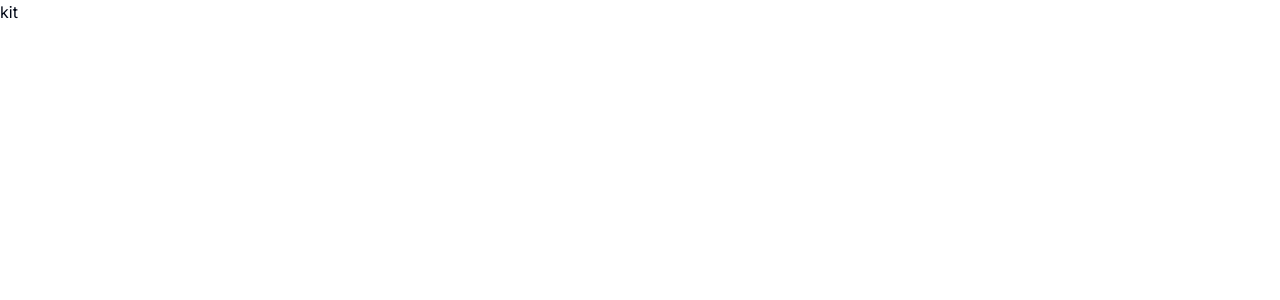
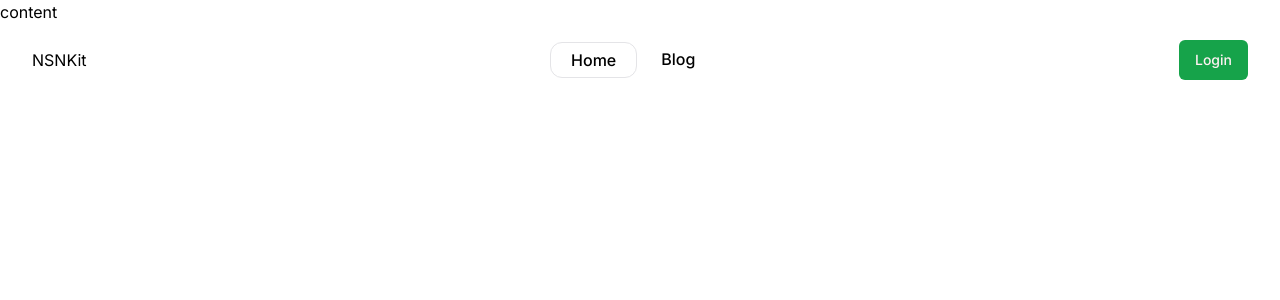
Before and after one commit to monsterooo/nextjs-saas-kit, a Next.js app: page / in a window 1280 px wide. Shown: the top 300 px of the page. Built offline with nearby package versions, Linux system fonts and the light colour scheme.

Commit message:
feat: add basic layout

```diff
--- a/package.json
+++ b/package.json
@@ -18,6 +18,7 @@
     "lucide-react": "^0.428.0",
     "next": "14.2.5",
     "next-auth": "^4.24.7",
+    "next-themes": "^0.3.0",
     "react": "^18",
     "react-dom": "^18",
     "tailwind-merge": "^2.5.2",
--- /dev/null
+++ b/src/app/(app)/layout.tsx
@@ -0,0 +1,14 @@
+import { Nav } from "@/components/nav/nav"
+
+interface MarketingLayoutProps {
+  children: React.ReactNode
+}
+
+export default function MarketingLayout({ children }) {
+  return (
+    <div>
+      <Nav />
+      {children}
+    </div>
+  )
+}
--- /dev/null
+++ b/src/app/(app)/page.tsx
@@ -0,0 +1,7 @@
+export default function Home() {
+  return (
+    <main className="">
+      <section className="">content</section>
+    </main>
+  )
+}
--- /dev/null
+++ b/src/app/(auth)/layout.tsx
@@ -0,0 +1,7 @@
+interface LoginPageProps {
+  children: React.ReactNode
+}
+
+export default function LoingLayout({ children }: LoginPageProps) {
+  return <div className="min-h-screen">{children}</div>
+}
--- a/src/app/(auth)/login/login-form.tsx
+++ b/src/app/(auth)/login/login-form.tsx
@@ -9,11 +9,13 @@ export function LoginForm() {
   const GithubComponent = () => {
     return (
       <Button
+        variant="outline"
+        className="flex items-center justify-center w-full"
         onClick={() => {
           signIn("github")
         }}
       >
-        <Icons.gitHub /> Github
+        <Icons.gitHub className="size-4 mr-2" /> Github
       </Button>
     )
   }
@@ -27,7 +29,9 @@ export function LoginForm() {
   return (
     <div>
       {authProviders.map((provider) => (
-        <div key={provider.name}>{provider.component}</div>
+        <div key={provider.name} className="flex">
+          {provider.component}
+        </div>
       ))}
     </div>
   )
--- a/src/app/(auth)/login/page.tsx
+++ b/src/app/(auth)/login/page.tsx
@@ -1,9 +1,70 @@
+import Image from "next/image"
+import Link from "next/link"
+
+import { env } from "@/env"
+
 import { LoginForm } from "./login-form"
 
-export default function LoginPage() {
+export default async function LoginPage() {
+  const response = await fetch(`${env.NEXT_PUBLIC_APP_URL}/api/bing`, {
+    method: "POST",
+  })
+  const data = await response.json()
+
   return (
-    <div>
-      <LoginForm />
+    <div className="container relative h-screen flex-col items-center justify-center grid lg:max-w-none lg:grid-cols-2 lg:px-0">
+      <div className="relative hidden h-full flex-col bg-muted p-10 text-white dark:border-r lg:flex">
+        <div
+          className="absolute inset-0 bg-cover bg-center"
+          style={{ backgroundImage: `url(${data?.[0]?.fullUrl})` }}
+        />
+        <div className="relative z-20 flex items-center text-lg font-medium">
+          <Image
+            src="/logo.svg"
+            width={24}
+            height={24}
+            alt="logo"
+            className="mr-2"
+          />
+          NSNKit
+        </div>
+        <div className="relative z-20 mt-auto">
+          <blockquote className="space-y-2">
+            <p className="text-lg">&ldquo;{data?.[0]?.title}&rdquo;</p>
+            <footer className="text-sm">{data?.[0]?.copyright}</footer>
+          </blockquote>
+        </div>
+      </div>
+
+      <div className="lg:p-8">
+        <div className="mx-auto flex w-full flex-col justify-center space-y-6 sm:w-[380px]">
+          <div className="flex flex-col space-y-2 text-center">
+            <h1 className="text-2xl font-semibold tracking-tight flex flex-col justify-center items-center">
+              <Image src="/logo.svg" width={64} height={64} alt="logo" />
+              <p className="mt-4">Log in to your account</p>
+            </h1>
+          </div>
+          <LoginForm />
+          <p className="px-8 text-center text-sm text-muted-foreground">
+            By logging in, you agree to our
+            <br />
+            <Link
+              href="/terms"
+              className="underline underline-offset-4 hover:text-primary"
+            >
+              Terms of Service
+            </Link>{" "}
+            and{" "}
+            <Link
+              href="/privacy"
+              className="underline underline-offset-4 hover:text-primary"
+            >
+              Privacy Policy
+            </Link>
+            .
+          </p>
+        </div>
+      </div>
     </div>
   )
 }
--- /dev/null
+++ b/src/app/api/bing/route.ts
@@ -0,0 +1,16 @@
+import { NextResponse } from "next/server"
+
+export const POST = async function POST(req) {
+  const url = "https://peapix.com/bing/feed?country=us"
+  try {
+    const response = await fetch(url, { method: "GET" })
+    const json = await response.json()
+    return NextResponse.json(json)
+  } catch (error) {
+    console.error("api bing error:", error)
+    return NextResponse.json(
+      { message: "Fetch bing image failed." },
+      { status: 400 }
+    )
+  }
+}
--- a/src/app/layout.tsx
+++ b/src/app/layout.tsx
@@ -1,22 +1,29 @@
-import type { Metadata } from "next";
-import { Inter } from "next/font/google";
-import "@/styles/globals.css";
+import type { Metadata } from "next"
+import { Inter } from "next/font/google"
 
-const inter = Inter({ subsets: ["latin"] });
+import "@/styles/globals.css"
+
+import { ThemeProvider } from "next-themes"
+
+const inter = Inter({ subsets: ["latin"] })
 
 export const metadata: Metadata = {
   title: "Create Next App",
   description: "Generated by create next app",
-};
+}
 
 export default function RootLayout({
   children,
 }: Readonly<{
-  children: React.ReactNode;
+  children: React.ReactNode
 }>) {
   return (
     <html lang="en">
-      <body className={inter.className}>{children}</body>
+      <body className={inter.className}>
+        <ThemeProvider defaultTheme="light" attribute="class">
+          {children}
+        </ThemeProvider>
+      </body>
     </html>
-  );
+  )
 }
--- a/src/app/page.tsx
+++ /dev/null
@@ -1,3 +0,0 @@
-export default function Home() {
-  return <main className="">kit</main>;
-}
--- /dev/null
+++ b/src/components/nav/nav.tsx
@@ -0,0 +1,42 @@
+import Image from "next/image"
+import Link from "next/link"
+
+import { Button } from "../ui/button"
+
+export function Nav() {
+  return (
+    <header className="fixed left-0 pt-8 z-[1000000000] duration-500 transition-all w-full bg-transparent">
+      <nav className="container flex items-center justify-between">
+        <div className="nav-logo">
+          <Link href="/">
+            {/* <Image src="/logo.svg" width={24} height={24} alt="logo" /> */}
+            NSNKit
+          </Link>
+        </div>
+        <ul className="hidden lg:flex mx-auto bg-white dark:bg-secondary p-2.5 shadow-nav rounded-3xl [&>*:not(:last-child)]:me-1">
+          <li>
+            <Link
+              href="#"
+              className="flex items-center text-base font-medium md:px-5 md:py-[5px] border rounded-xl"
+            >
+              Home
+            </Link>
+          </li>
+          <li>
+            <Link
+              href="#"
+              className="flex items-center text-base font-medium md:px-5 md:py-[5px]"
+            >
+              Blog
+            </Link>
+          </li>
+        </ul>
+        <ul className="flex items-center max-lg:ml-auto  [&>*:not(:last-child)]:me-2.5">
+          <li>
+            <Button>Login</Button>
+          </li>
+        </ul>
+      </nav>
+    </header>
+  )
+}
--- a/src/styles/globals.css
+++ b/src/styles/globals.css
@@ -5,24 +5,24 @@
 @layer base {
   :root {
     --background: 0 0% 100%;
-    --foreground: 222.2 84% 4.9%;
+    --foreground: 240 10% 3.9%;
     --card: 0 0% 100%;
-    --card-foreground: 222.2 84% 4.9%;
+    --card-foreground: 240 10% 3.9%;
     --popover: 0 0% 100%;
-    --popover-foreground: 222.2 84% 4.9%;
-    --primary: 222.2 47.4% 11.2%;
-    --primary-foreground: 210 40% 98%;
-    --secondary: 210 40% 96.1%;
-    --secondary-foreground: 222.2 47.4% 11.2%;
-    --muted: 210 40% 96.1%;
-    --muted-foreground: 215.4 16.3% 46.9%;
-    --accent: 210 40% 96.1%;
-    --accent-foreground: 222.2 47.4% 11.2%;
+    --popover-foreground: 240 10% 3.9%;
+    --primary: 142.1 76.2% 36.3%;
+    --primary-foreground: 355.7 100% 97.3%;
+    --secondary: 240 4.8% 95.9%;
+    --secondary-foreground: 240 5.9% 10%;
+    --muted: 240 4.8% 95.9%;
+    --muted-foreground: 240 3.8% 46.1%;
+    --accent: 240 4.8% 95.9%;
+    --accent-foreground: 240 5.9% 10%;
     --destructive: 0 84.2% 60.2%;
-    --destructive-foreground: 210 40% 98%;
-    --border: 214.3 31.8% 91.4%;
-    --input: 214.3 31.8% 91.4%;
-    --ring: 222.2 84% 4.9%;
+    --destructive-foreground: 0 0% 98%;
+    --border: 240 5.9% 90%;
+    --input: 240 5.9% 90%;
+    --ring: 142.1 76.2% 36.3%;
     --radius: 0.5rem;
     --chart-1: 12 76% 61%;
     --chart-2: 173 58% 39%;
@@ -32,25 +32,25 @@
   }
 
   .dark {
-    --background: 222.2 84% 4.9%;
-    --foreground: 210 40% 98%;
-    --card: 222.2 84% 4.9%;
-    --card-foreground: 210 40% 98%;
-    --popover: 222.2 84% 4.9%;
-    --popover-foreground: 210 40% 98%;
-    --primary: 210 40% 98%;
-    --primary-foreground: 222.2 47.4% 11.2%;
-    --secondary: 217.2 32.6% 17.5%;
-    --secondary-foreground: 210 40% 98%;
-    --muted: 217.2 32.6% 17.5%;
-    --muted-foreground: 215 20.2% 65.1%;
-    --accent: 217.2 32.6% 17.5%;
-    --accent-foreground: 210 40% 98%;
+    --background: 80 6% 10%;
+    --foreground: 0 0% 95%;
+    --card: 24 9.8% 10%;
+    --card-foreground: 0 0% 95%;
+    --popover: 0 0% 9%;
+    --popover-foreground: 0 0% 95%;
+    --primary: 79 74% 58%;
+    --primary-foreground: 144.9 80.4% 10%;
+    --secondary: 90 3% 13%;
+    --secondary-foreground: 0 0% 98%;
+    --muted: 0 0% 15%;
+    --muted-foreground: 240 5% 64.9%;
+    --accent: 12 6.5% 15.1%;
+    --accent-foreground: 0 0% 98%;
     --destructive: 0 62.8% 30.6%;
-    --destructive-foreground: 210 40% 98%;
-    --border: 217.2 32.6% 17.5%;
-    --input: 217.2 32.6% 17.5%;
-    --ring: 212.7 26.8% 83.9%;
+    --destructive-foreground: 0 85.7% 97.3%;
+    --border: 240 3.7% 15.9%;
+    --input: 240 3.7% 15.9%;
+    --ring: 142.4 71.8% 29.2%;
     --chart-1: 220 70% 50%;
     --chart-2: 160 60% 45%;
     --chart-3: 30 80% 55%;
@@ -59,11 +59,12 @@
   }
 }
 
+
 @layer base {
   * {
     @apply border-border;
   }
   body {
-    @apply bg-background text-foreground;
+    /* @apply bg-background text-foreground; */
   }
 }
```
Also changed, not shown: 1 other file (tests, documents, lock files or other folders).
